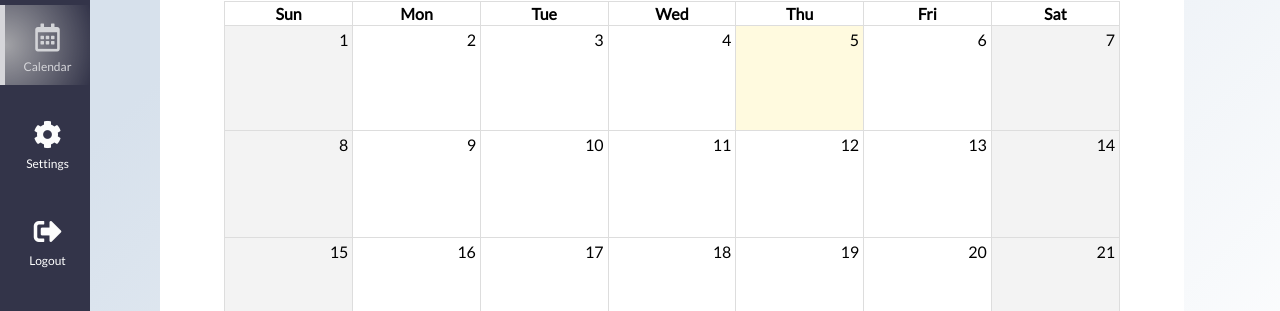
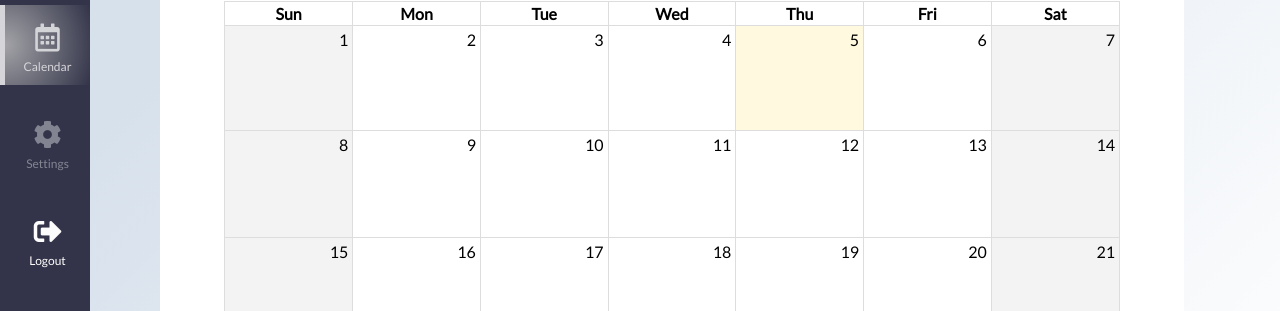
Before and after one commit to jgarivera/opteams, a Django app: page /calendar in a window 1280 px wide. Shown: the part 305-616 px from the top of the page. Run offline with Django 3.2, Linux system fonts and the light colour scheme; the visitor is signed in with stand-in values (Sample User, id 1); data that the repository does not hold is empty; parts of the project's set-up code (start-up, migrations or seed data) failed here and were passed over; some libraries are stand-ins or nearby versions.

Commit message:
Disabled settings

```diff
--- a/core/static/css/index.css
+++ b/core/static/css/index.css
@@ -89,6 +89,11 @@
     user-select: none; /* Standard */
 }
 
+.disabled {
+    pointer-events: none;
+    opacity: 0.4;
+}
+
 img {
     height: 50px;
     width: 50px;
--- a/core/templates/nav.html
+++ b/core/templates/nav.html
@@ -19,7 +19,7 @@
                 <a href="/calendar"><i class="far fa-calendar-alt"></i></a>
                 <p>Calendar</p>
             </li>
-            <li class="navigation-element {% if request.path == '/settings'  %} active {% endif %}">
+            <li class="navigation-element disabled">
                 <a href="/settings"><i class="fas fa-cog"></i></a>
                 <p>Settings</p>
             </li>
```
